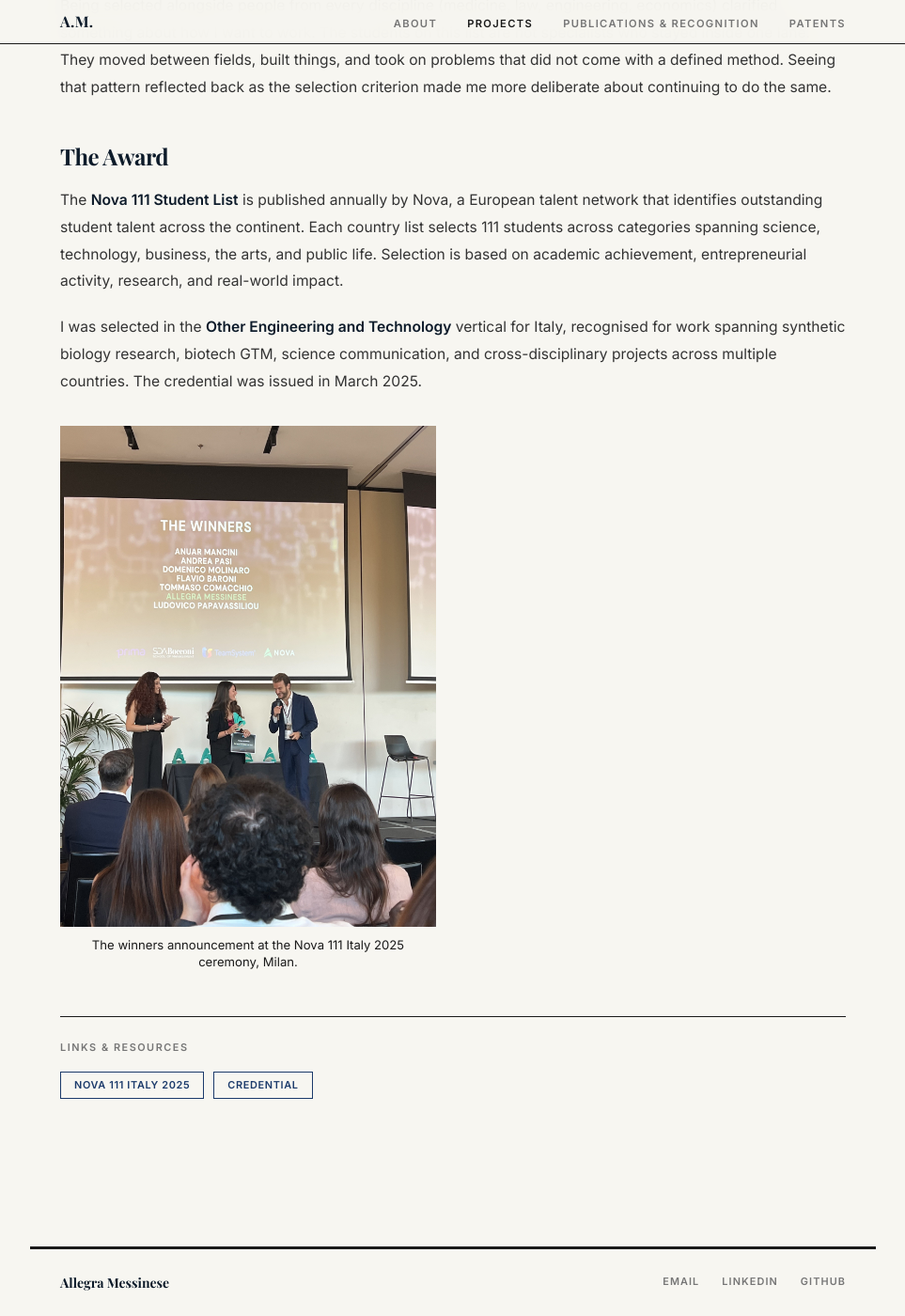
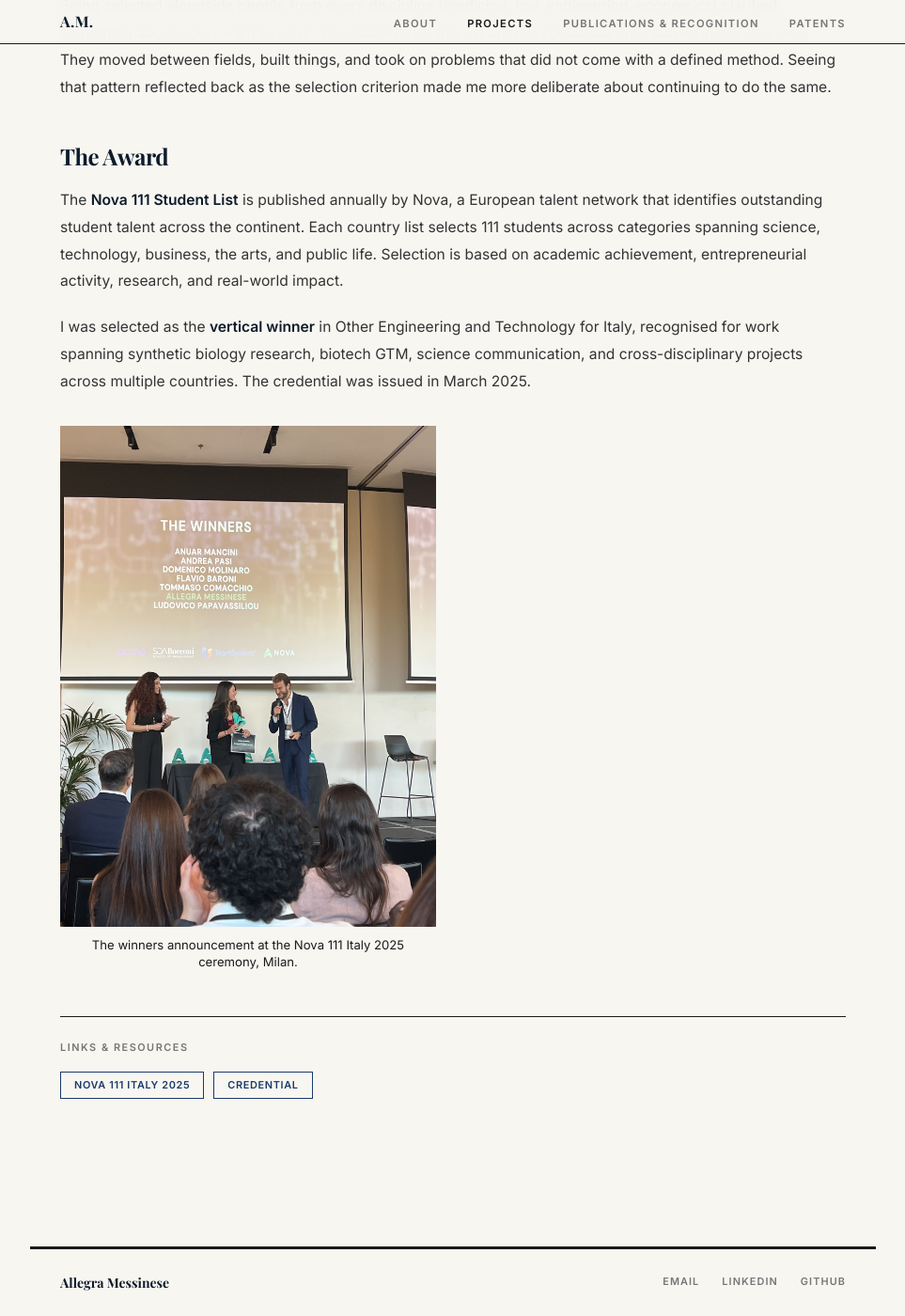
Before and after one commit to allimessinese/allimessinese.github.io, a Jekyll site: the page built from _projects/nova-111-award.md, in a window 1280 px wide and 1400 px high, scrolled down 801 px. Shown: the whole window at 94% size, without its empty margins (158-1121 px from the left). Built offline with Jekyll 4.4.1, drawn with Linux system fonts in a browser that asks for light colours; some web fonts are replaced.

Commit message:
Nova award: vertical winner copy + centered portrait image
Co-Authored-By: Claude Sonnet 4.6 <noreply@anthropic.com>

```diff
--- a/_projects/nova-111-award.md
+++ b/_projects/nova-111-award.md
@@ -3,7 +3,7 @@ title: "Nova 111 Student List"
 year: 2025
 role: "Award"
 institution: "Nova"
-summary: "Selected as one of Italy's top 111 students in the Other Engineering and Technology vertical. Nova 111 identifies the most outstanding student talent across Europe."
+summary: "Vertical winner, Other Engineering and Technology. Nova 111 Student List Italy 2025 — identifying the most outstanding student talent across Europe."
 tags: [award, recognition]
 gradient: grad-10
 image: "/assets/images/nova-award-certificate.jpg"
@@ -24,7 +24,7 @@ Being selected alongside people from every discipline (medicine, law, engineerin
 
 The **Nova 111 Student List** is published annually by Nova, a European talent network that identifies outstanding student talent across the continent. Each country list selects 111 students across categories spanning science, technology, business, the arts, and public life. Selection is based on academic achievement, entrepreneurial activity, research, and real-world impact.
 
-I was selected in the **Other Engineering and Technology** vertical for Italy, recognised for work spanning synthetic biology research, biotech GTM, science communication, and cross-disciplinary projects across multiple countries. The credential was issued in March 2025.
+I was selected as the **vertical winner** in Other Engineering and Technology for Italy, recognised for work spanning synthetic biology research, biotech GTM, science communication, and cross-disciplinary projects across multiple countries. The credential was issued in March 2025.
 
 <figure class="project-figure-portrait">
   <img src="/assets/images/nova-award-ceremony.jpg" alt="Allegra Messinese named on the winners screen at the Nova 111 ceremony, Milan 2025">
--- a/assets/css/main.css
+++ b/assets/css/main.css
@@ -399,6 +399,12 @@ img { max-width: 100%; display: block; }
   max-width: 400px;
   margin-left: auto;
   margin-right: auto;
+  text-align: center;
+}
+.project-figure-portrait img {
+  display: block;
+  width: 100%;
+  margin: 0 auto 0.6rem;
 }
 /* Stats strip */
 .project-stats {
```
